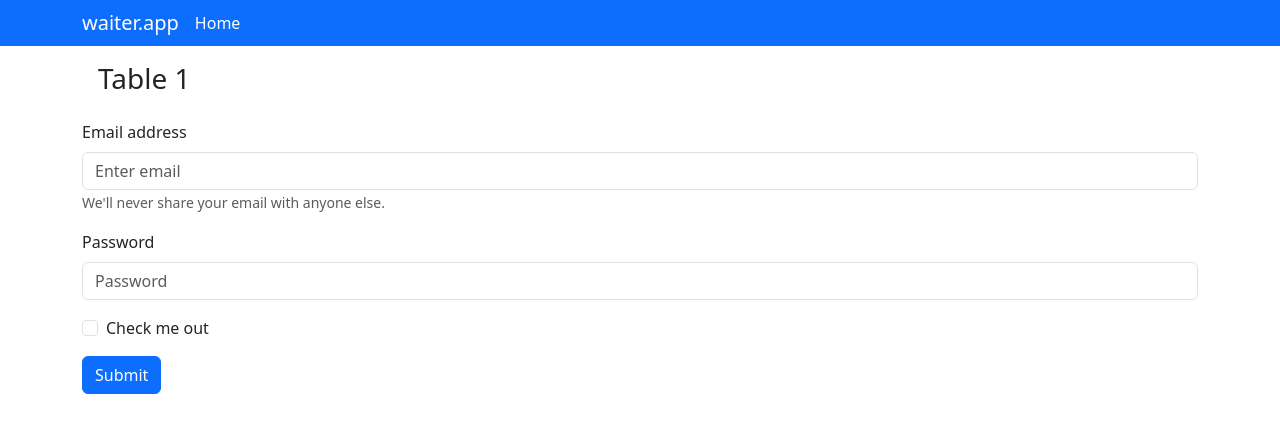
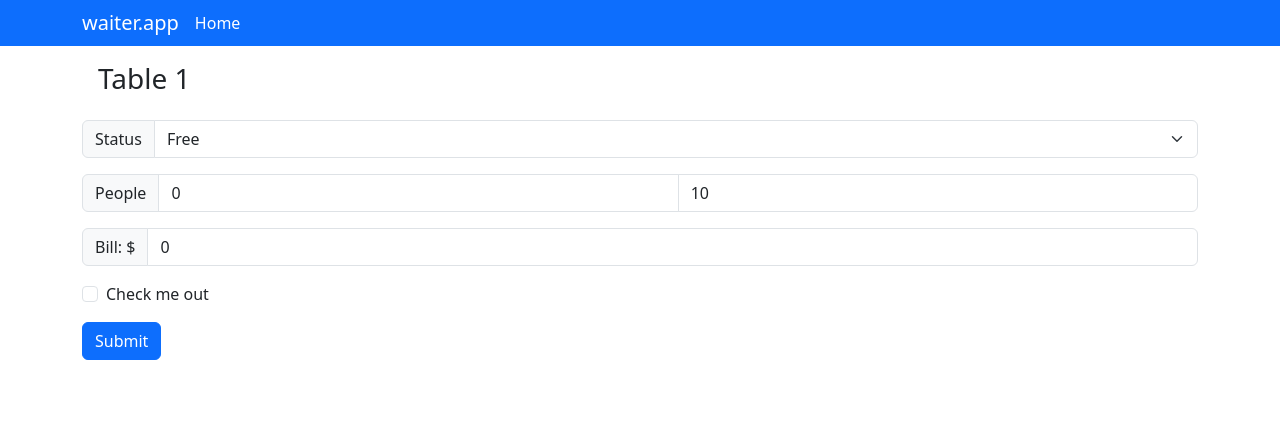
Before and after one commit to DanielTheEntomologist/waiterapp, a React (Create React App) app: page /table/1 in a window 1280 px wide. Shown: the top 432 px of the page. Built offline with nearby package versions, Linux system fonts and the light colour scheme; no server answers.

Commit message:
Create TableForm fields and validation

```diff
--- a/src/components/TableForm/TableForm.js
+++ b/src/components/TableForm/TableForm.js
@@ -1,31 +1,121 @@
 import styles from "./TableForm.module.scss";
 
 import { useParams } from "react-router-dom";
+import { useState } from "react";
 
 import Button from "react-bootstrap/Button";
 import Form from "react-bootstrap/Form";
+import InputGroup from "react-bootstrap/InputGroup";
+import Row from "react-bootstrap/Row";
+import Col from "react-bootstrap/Col";
 
 const TableForm = () => {
   // const { id, description } = table;
   const { tableId } = useParams();
   const id = tableId;
 
+  const [status, setStatus] = useState("free");
+  const [people, setPeople] = useState(0);
+  const [peopleMax, setPeopleMax] = useState(10);
+  const [bill, setBill] = useState(0);
+
+  const validatePeopleMax = (value) => {
+    const newValue = parseInt(value);
+    console.log("newValue", newValue);
+    if (isNaN(newValue)) {
+      return setPeopleMax(0);
+    } else if (newValue < 0) {
+      return setPeopleMax(0);
+    } else if (newValue > 10) {
+      return setPeopleMax(10);
+    } else {
+      return setPeopleMax(newValue);
+    }
+  };
+  const validatePeople = (value) => {
+    const newValue = parseInt(value);
+    console.log("newValue", newValue);
+    if (isNaN(newValue)) {
+      return setPeople(0);
+    } else if (newValue < 0) {
+      return setPeople(0);
+    } else if (newValue > peopleMax) {
+      return setPeople(peopleMax);
+    } else {
+      return setPeople(newValue);
+    }
+  };
+  const validateBill = (value) => {
+    const newValue = Number(value);
+    console.log("newValue", newValue);
+    if (isNaN(newValue)) {
+      return setBill(0);
+    } else if (newValue < 0) {
+      return setBill(0);
+    } else {
+      return setBill(newValue);
+    }
+  };
+
   return (
-    <Form>
-      <Form.Group className="mb-3" controlId="formBasicEmail">
-        <div className="h3 d-flex justify-content-start p-3">Table {id} </div>
-        <Form.Label>Email address</Form.Label>
-        <Form.Control type="email" placeholder="Enter email" />
-        <Form.Text className="text-muted">
-          We'll never share your email with anyone else.
-        </Form.Text>
+    <Form
+      onSubmit={(e) => {
+        e.preventDefault();
+      }}
+    >
+      <div className="h3 d-flex justify-content-start p-3">Table {id} </div>
+      <Form.Group className="mb-3">
+        <InputGroup>
+          <InputGroup.Text className="">Status</InputGroup.Text>
+          <Form.Select
+            aria-label="Table status select"
+            defaultValue={status}
+            onChange={(e) => {
+              e.preventDefault();
+              setStatus(e.target.value);
+            }}
+          >
+            <option value="free">Free</option>
+            <option value="reserved">Reserved</option>
+            <option value="busy">Busy</option>
+            <option value="cleaning">Cleaning</option>
+          </Form.Select>
+        </InputGroup>
       </Form.Group>
 
-      <Form.Group className="mb-3" controlId="formBasicPassword">
-        <Form.Label>Password</Form.Label>
-        <Form.Control type="password" placeholder="Password" />
-      </Form.Group>
-      <Form.Group className="mb-3" controlId="formBasicCheckbox">
+      <InputGroup className="mb-3">
+        <InputGroup.Text className="">People</InputGroup.Text>
+        <Form.Control
+          type="number"
+          value={people}
+          onChange={(e) => {
+            e.preventDefault();
+            validatePeople(e.target.value);
+          }}
+        />
+        <Form.Control
+          type="number"
+          value={peopleMax}
+          onChange={(e) => {
+            e.preventDefault();
+            validatePeopleMax(e.target.value);
+          }}
+        />
+      </InputGroup>
+      <InputGroup className="mb-3">
+        <InputGroup.Text className="">Bill: $</InputGroup.Text>
+        <Form.Control
+          type="number"
+          placeholder="0.00"
+          value={bill}
+          onChange={(e) => {
+            e.preventDefault();
+            validateBill(e.target.value);
+          }}
+        />
+      </InputGroup>
+
+      <Form.Group className="mb-3">
         <Form.Check type="checkbox" label="Check me out" />
       </Form.Group>
       <Button variant="primary" type="submit">
```
